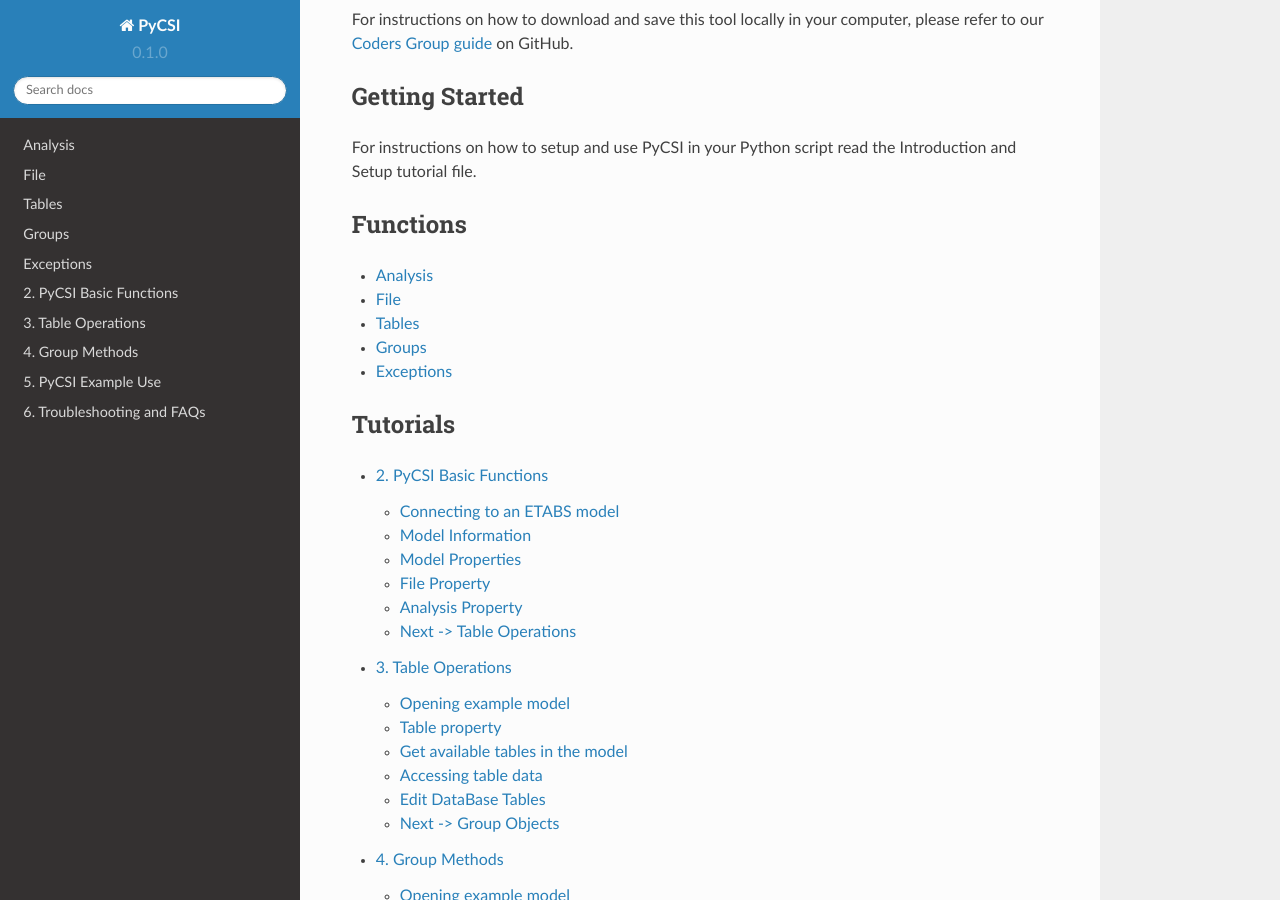
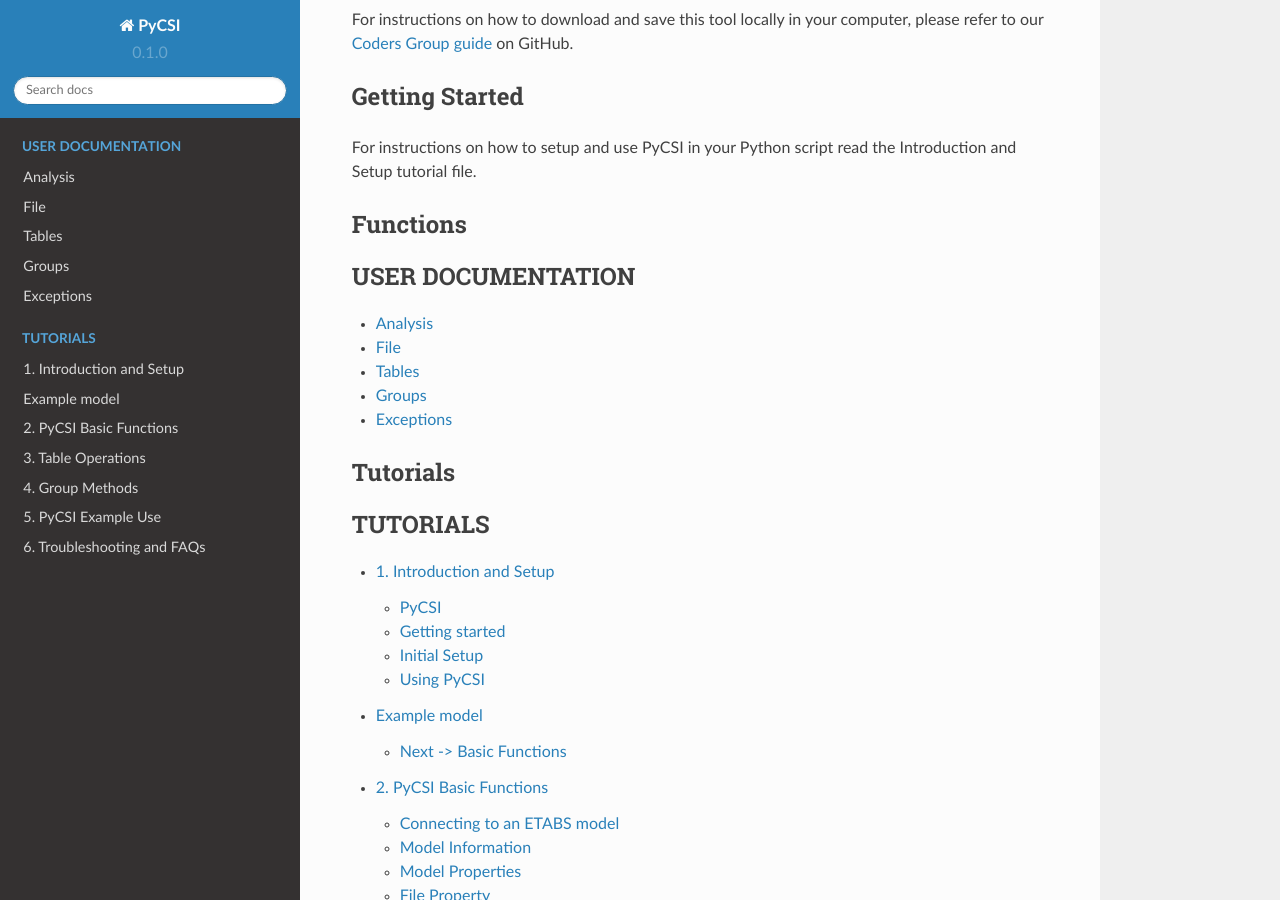
Before and after one commit to pjlee-deg/PyCSI-trial-documentation-v3, a Sphinx documentation site: the page built from docs/source/index.rst, in a window 1280 px wide and 900 px high, scrolled down 656 px. Built offline with Sphinx 7.4.7 and the Read the Docs theme 2.0.0, drawn with Linux system fonts in a browser that asks for light colours.

Commit message:
Update index.rst

```diff
--- a/docs/source/index.rst
+++ b/docs/source/index.rst
@@ -34,6 +34,7 @@
 --------
 .. toctree::
    :maxdepth: 2
+   :caption: USER DOCUMENTATION
 
    analysis
    file
@@ -46,7 +47,9 @@
 --------
 .. toctree::
    :maxdepth: 2
+   :caption: TUTORIALS
 
+   notebooks/1_Introduction_and_Setup
    notebooks/2_Basic_functions
    notebooks/3_Table_Operations
    notebooks/4_Group_Methods
```
